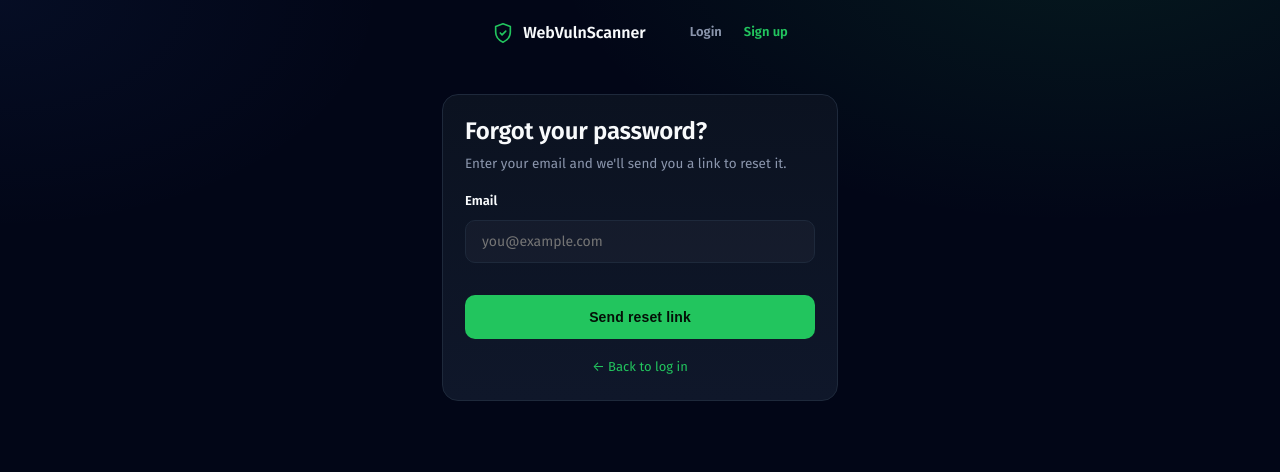
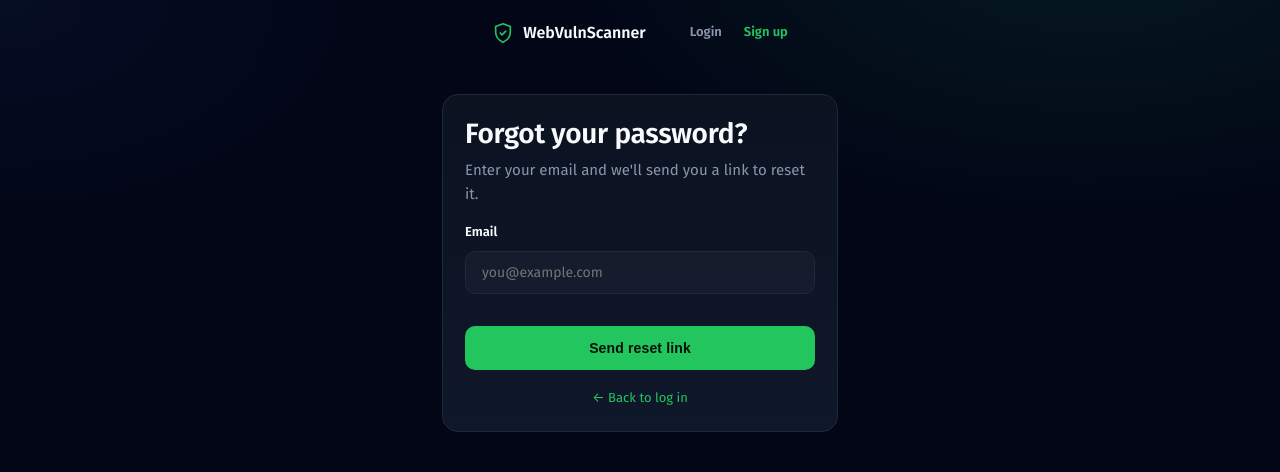
Before and after one commit to Ayomide1450/WebVulnScanner, a Flask app: page /forgot-password in a window 1280 px wide. Shown: the top 472 px of the page. Run offline with Flask 3, Linux system fonts and the light colour scheme.

Commit message:
feat(06-02): delete auth-page local H1/font-size overrides that drifted from _auth_form_styles.html
- forgot_password.html: h1 local font-size:24px removed (inherits partial's 28px H1), keeps its page-specific 0 0 8px bottom margin; .sub snapped 13.5px -> 15px (Body role, lead instructional sentence)
- reset_password.html: whole local <style> block removed (contained only a duplicate h1 font-size:24px with nothing else to preserve)
- verify_email.html: p snapped 14.5px -> 15px (Body role, primary informational message)
- signup.html: .hint snapped 12px -> 13px (Small role)
- login.html: no change needed - .remember-row/.forgot-link already match Small role (13px)
- terms.html/privacy.html: confirmed by inspection to carry zero local <style> blocks (D-03 full-audit confirmation, no code change needed)

```diff
--- a/templates/forgot_password.html
+++ b/templates/forgot_password.html
@@ -3,8 +3,8 @@
 {% block head %}
 {% include "_auth_form_styles.html" %}
 <style>
-  h1 { font-size: 24px; margin: 0 0 8px; }
-  .sub { color: var(--muted); font-size: 13.5px; margin: 0 0 4px; }
+  h1 { margin: 0 0 8px; }
+  .sub { color: var(--muted); font-size: 15px; margin: 0 0 4px; }
 </style>
 {% endblock %}
 {% block content %}
--- a/templates/reset_password.html
+++ b/templates/reset_password.html
@@ -2,9 +2,6 @@
 {% block title %}Reset password - WebVulnScanner{% endblock %}
 {% block head %}
 {% include "_auth_form_styles.html" %}
-<style>
-  h1 { font-size: 24px; }
-</style>
 {% endblock %}
 {% block content %}
 <div class="auth-wrap">
--- a/templates/signup.html
+++ b/templates/signup.html
@@ -3,7 +3,7 @@
 {% block head %}
 {% include "_auth_form_styles.html" %}
 <style>
-  .hint { font-size: 12px; color: var(--muted); margin-top: 5px; }
+  .hint { font-size: 13px; color: var(--muted); margin-top: 5px; }
 </style>
 {% if config.TURNSTILE_SITE_KEY %}
 <script src="https://challenges.cloudflare.com/turnstile/v0/api.js" async defer></script>
--- a/templates/verify_email.html
+++ b/templates/verify_email.html
@@ -4,7 +4,7 @@
 {% include "_auth_form_styles.html" %}
 <style>
   h1 { margin: 0 0 12px; }
-  p { color: var(--muted); font-size: 14.5px; }
+  p { color: var(--muted); font-size: 15px; }
   a.back { display:inline-block; margin-top: 14px; }
 </style>
 {% endblock %}
```
